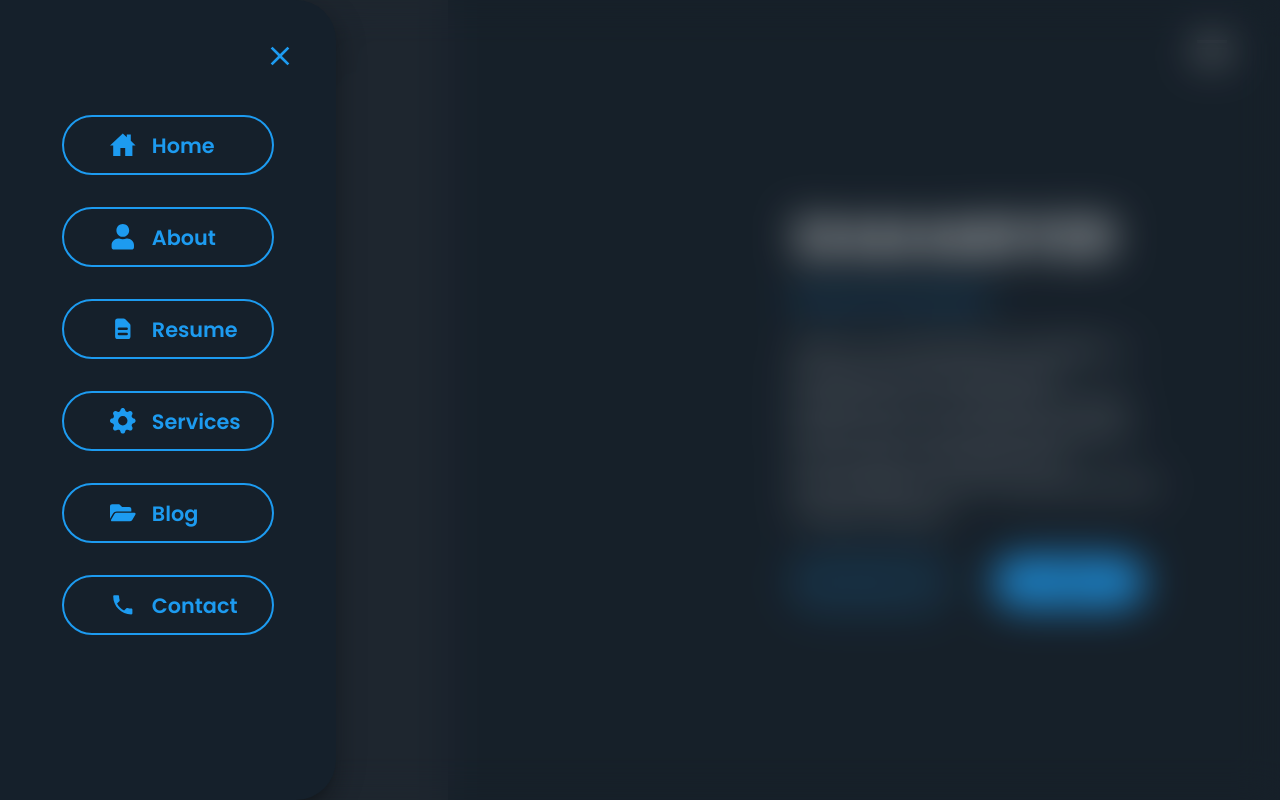
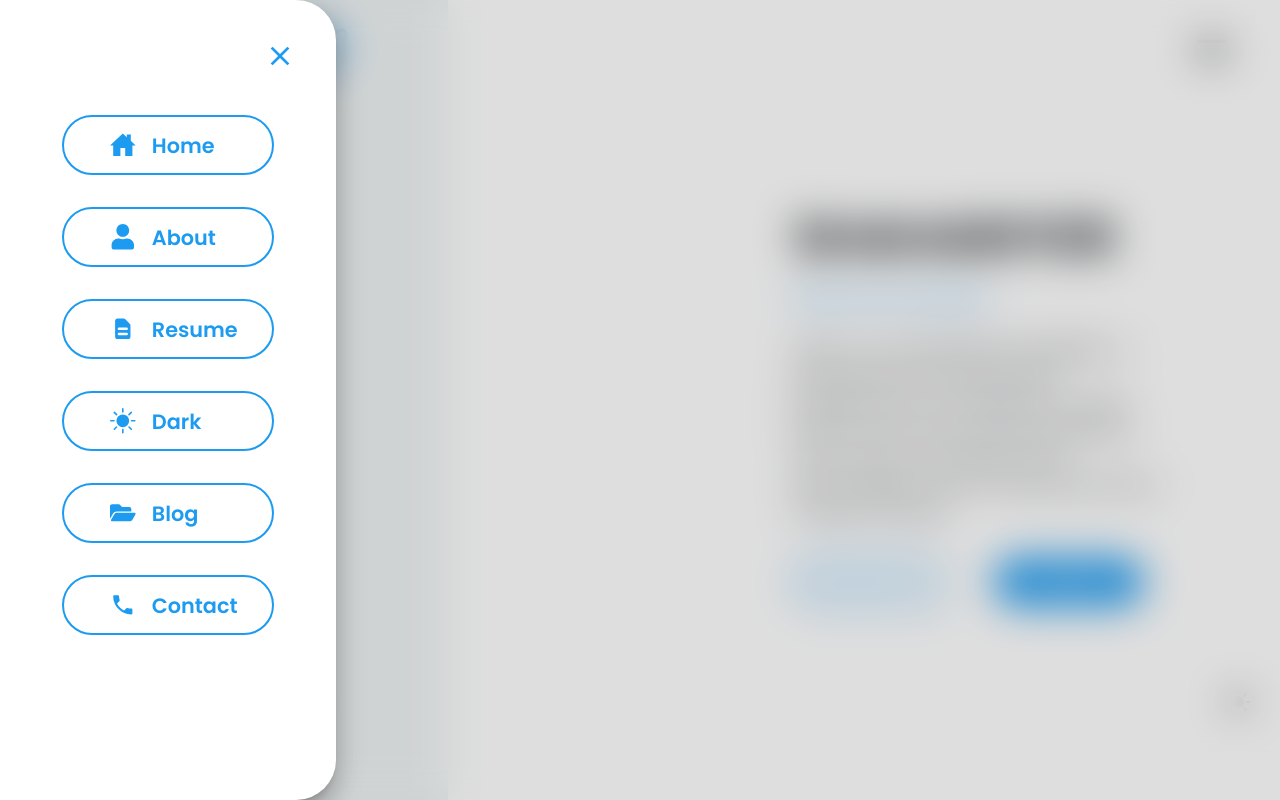
Before and after one commit to shahariyer-as/my-portfolio, a React (Create React App) app: page / in a window 1280 px wide. Both pictures are taken after a click on the icon 1212 px from the left and 50 px from the top of the page. Shown: the top 800 px of the page. Built offline with nearby package versions, Linux system fonts and the light colour scheme; a web font is replaced by a local one.

Commit message:
themes add

```diff
--- a/package.json
+++ b/package.json
@@ -14,7 +14,7 @@
     "react-dom": "^17.0.2",
     "react-fast-marquee": "^1.2.1",
     "react-helmet": "^6.1.0",
-    "react-icons": "^4.2.0",
+    "react-icons": "4.2.0",
     "react-reveal": "^1.2.2",
     "react-router-dom": "^5.2.0",
     "react-router-hash-link": "^2.4.3",
--- a/src/App.js
+++ b/src/App.js
@@ -1,25 +1,19 @@
-import React, { useContext } from 'react';
-import { BrowserRouter as Router, Route, Switch, Redirect } from 'react-router-dom';
+import React from 'react';
+import { BrowserRouter as Router, Redirect, Route, Switch } from 'react-router-dom';
 
-import { ThemeContext } from './contexts/ThemeContext';
-import { Main, BlogPage, ProjectPage } from './pages'
-import { BackToTop } from './components'
-import ScrollToTop from './utils/ScrollToTop'
+import { BackToTop } from './components';
+import { BlogPage, Main, ProjectPage } from './pages';
+import ScrollToTop from './utils/ScrollToTop';
 
-import './App.css'
+import './App.css';
+import ChangeTheme from './components/ChangeTheme/ChangeTheme';
 
 function App() {
-
-  const { theme } = useContext(ThemeContext);
-
-  console.log("%cDEVELOPER PORTFOLIO", `color:${theme.primary}; font-size:50px`);
-  console.log("%chttps://github.com/hhhrrrttt222111/developer-portfolio", `color:${theme.tertiary}; font-size:20px`);
-  // console.log = console.warn = console.error = () => {};
 
   return (
     <div className="app">
       <Router>
-        <ScrollToTop/>
+        <ScrollToTop />
         <Switch>
           <Route path="/" exact component={Main} />
           <Route path="/blog" exact component={BlogPage} />
@@ -29,6 +23,7 @@ function App() {
         </Switch>
       </Router>
       <BackToTop />
+      <ChangeTheme />
     </div>
   );
 }
--- /dev/null
+++ b/src/components/ChangeTheme/ChangeTheme.css
@@ -0,0 +1,24 @@
+.changeTheme {
+  position: fixed;
+  right: 10px;
+  bottom: 100px;
+  height: 30px;
+  font-size: 3rem;
+  z-index: 999;
+}
+
+.changeTheme button {
+  outline: none;
+  border: none;
+  cursor: pointer;
+  background: none;
+  padding: 20px;
+}
+
+@media screen and (max-width: 800px) {
+  .changeTheme {
+    right: -10px;
+    bottom: 90px;
+    font-size: 2.75rem;
+  }
+}
--- /dev/null
+++ b/src/components/ChangeTheme/ChangeTheme.js
@@ -0,0 +1,38 @@
+import { makeStyles } from '@material-ui/core';
+import React, { useContext } from 'react';
+import { BsFillBrightnessHighFill } from 'react-icons/bs';
+import { ThemeContext } from '../../contexts/ThemeContext';
+import './ChangeTheme.css';
+
+const ChangeTheme = () => {
+  const { theme, changeTheme, isDark } = useContext(ThemeContext);
+
+  const useStyles = makeStyles(() => ({
+    icon: {
+      fontSize: '1.5rem',
+      color: theme.buttonColor,
+      '&:hover': {
+        transform: 'scale(1.08)',
+        color: theme.tertiary,
+      },
+    },
+  }));
+
+  const classes = useStyles();
+
+  return (
+    <div
+      className='changeTheme'
+    >
+      <button onClick={changeTheme} aria-label='Back to top'>
+        {isDark ?
+          <BsFillBrightnessHighFill className={classes.icon} />
+          :
+          <BsFillBrightnessHighFill className={classes.icon} />
+        }
+      </button>
+    </div>
+  );
+};
+
+export default ChangeTheme;
--- a/src/components/Navbar/Navbar.js
+++ b/src/components/Navbar/Navbar.js
@@ -1,21 +1,23 @@
-import React, { useContext, useState } from 'react';
-import { NavHashLink as NavLink } from 'react-router-hash-link';
-import Fade from 'react-reveal/Fade';
-import { IoMenuSharp, IoHomeSharp } from 'react-icons/io5';
-import { HiDocumentText } from 'react-icons/hi';
-import { BsFillGearFill } from 'react-icons/bs';
-import { MdPhone } from 'react-icons/md';
-import { FaUser, FaFolderOpen } from 'react-icons/fa';
-import { makeStyles } from '@material-ui/core/styles';
-import Drawer from '@material-ui/core/Drawer';
-import CloseIcon from '@material-ui/icons/Close';
+import Drawer from "@material-ui/core/Drawer";
+import { makeStyles } from "@material-ui/core/styles";
+import CloseIcon from "@material-ui/icons/Close";
+import React, { useContext, useState } from "react";
+import { BsFillBrightnessHighFill } from "react-icons/bs";
+// import { BsFillMoonFill, BsFillSunFill } from 'react-icons/bs';
+import { FaFolderOpen, FaUser } from "react-icons/fa";
+import { HiDocumentText } from "react-icons/hi";
+import { IoHomeSharp, IoMenuSharp } from "react-icons/io5";
+import { MdPhone } from "react-icons/md";
+import Fade from "react-reveal/Fade";
+import { NavHashLink as NavLink } from "react-router-hash-link";
 
-import './Navbar.css';
-import { headerData } from '../../data/headerData';
-import { ThemeContext } from '../../contexts/ThemeContext';
+import { ThemeContext } from "../../contexts/ThemeContext";
+import { headerData } from "../../data/headerData";
+import "./Navbar.css";
 
 function Navbar() {
-    const { theme, setHandleDrawer } = useContext(ThemeContext);
+  const { theme, setHandleDrawer, changeTheme, isDark } =
+    useContext(ThemeContext);
 
   const [open, setOpen] = useState(false);
 
@@ -31,91 +33,91 @@ function Navbar() {
 
   const useStyles = makeStyles((t) => ({
     navMenu: {
-            fontSize: '2.5rem',
+      fontSize: "2.5rem",
       color: theme.tertiary,
-            cursor: 'pointer',
-            transform: 'translateY(-10px)',
-            transition: 'color 0.3s',
-            '&:hover': {
+      cursor: "pointer",
+      transform: "translateY(-10px)",
+      transition: "color 0.3s",
+      "&:hover": {
         color: theme.primary,
       },
-            [t.breakpoints.down('sm')]: {
-                fontSize: '2.5rem',
+      [t.breakpoints.down("sm")]: {
+        fontSize: "2.5rem",
       },
-            [t.breakpoints.down('xs')]: {
-                fontSize: '2rem',
+      [t.breakpoints.down("xs")]: {
+        fontSize: "2rem",
       },
     },
     MuiDrawer: {
-            padding: '0em 1.8em',
-            width: '14em',
-            fontFamily: ' var(--primaryFont)',
-            fontStyle: ' normal',
-            fontWeight: ' normal',
-            fontSize: ' 24px',
+      padding: "0em 1.8em",
+      width: "14em",
+      fontFamily: " var(--primaryFont)",
+      fontStyle: " normal",
+      fontWeight: " normal",
+      fontSize: " 24px",
       background: theme.secondary,
-            overflow: 'hidden',
-            borderTopRightRadius: '40px',
-            borderBottomRightRadius: '40px',
-            [t.breakpoints.down('sm')]: {
-                width: '12em',
+      overflow: "hidden",
+      borderTopRightRadius: "40px",
+      borderBottomRightRadius: "40px",
+      [t.breakpoints.down("sm")]: {
+        width: "12em",
       },
     },
     closebtnIcon: {
-            fontSize: '2rem',
-            fontWeight: 'bold',
-            cursor: 'pointer',
+      fontSize: "2rem",
+      fontWeight: "bold",
+      cursor: "pointer",
       color: theme.primary,
-            position: 'absolute',
+      position: "absolute",
       right: 40,
       top: 40,
-            transition: 'color 0.2s',
-            '&:hover': {
+      transition: "color 0.2s",
+      "&:hover": {
         color: theme.tertiary,
       },
-            [t.breakpoints.down('sm')]: {
+      [t.breakpoints.down("sm")]: {
         right: 20,
         top: 20,
       },
     },
     drawerItem: {
-            margin: '2rem auto',
-            borderRadius: '78.8418px',
+      margin: "2rem auto",
+      borderRadius: "78.8418px",
       background: theme.secondary,
       color: theme.primary,
-            width: '85%',
-            height: '60px',
-            display: 'flex',
-            alignItems: 'center',
-            justifyContent: 'space-evenly',
-            padding: '0 30px',
-            boxSizing: 'border-box',
-            border: '2px solid',
+      width: "85%",
+      height: "60px",
+      display: "flex",
+      alignItems: "center",
+      justifyContent: "space-evenly",
+      padding: "0 30px",
+      boxSizing: "border-box",
+      border: "2px solid",
       borderColor: theme.primary,
-            transition: 'background-color 0.2s, color 0.2s',
-            '&:hover': {
+      transition: "background-color 0.2s, color 0.2s",
+      "&:hover": {
         background: theme.primary,
         color: theme.secondary,
       },
-            [t.breakpoints.down('sm')]: {
-                width: '100%',
-                padding: '0 25px',
-                height: '55px',
+      [t.breakpoints.down("sm")]: {
+        width: "100%",
+        padding: "0 25px",
+        height: "55px",
       },
     },
     drawerLinks: {
-            fontFamily: 'var(--primaryFont)',
-            width: '50%',
-            fontSize: '1.3rem',
+      fontFamily: "var(--primaryFont)",
+      width: "50%",
+      fontSize: "1.3rem",
       fontWeight: 600,
-            [t.breakpoints.down('sm')]: {
-                fontSize: '1.125rem',
+      [t.breakpoints.down("sm")]: {
+        fontSize: "1.125rem",
       },
     },
     drawerIcon: {
-            fontSize: '1.6rem',
-            [t.breakpoints.down('sm')]: {
-                fontSize: '1.385rem',
+      fontSize: "1.6rem",
+      [t.breakpoints.down("sm")]: {
+        fontSize: "1.385rem",
       },
     },
   }));
@@ -124,159 +126,111 @@ function Navbar() {
 
   const shortname = (name) => {
     if (name.length > 12) {
-            return name.split(' ')[0];
+      return name.split(" ")[0];
     } else {
       return name;
     }
   };
 
   return (
-        <div className='navbar'>
-            <div className='navbar--container'>
-                <h1 style={{ color: theme.secondary }}>
-                    {shortname(headerData.name)}
-                </h1>
+    <div className="navbar">
+      <div className="navbar--container">
+        <h1 style={{ color: theme.primary }}>{shortname(headerData.name)}</h1>
 
         <IoMenuSharp
           className={classes.navMenu}
           onClick={handleDrawerOpen}
-                    aria-label='Menu'
+          aria-label="Menu"
         />
       </div>
       <Drawer
-                variant='temporary'
+        variant="temporary"
         onClose={(event, reason) => {
-                    if (reason !== 'backdropClick') {
+          if (reason !== "backdropClick") {
             handleDrawerClose();
-                    } else if (reason !== 'escapeKeyDown') {
+          } else if (reason !== "escapeKeyDown") {
             handleDrawerClose();
           }
         }}
-                anchor='left'
+        anchor="left"
         open={open}
         classes={{ paper: classes.MuiDrawer }}
-                className='drawer'
+        className="drawer"
         disableScrollLock={true}
       >
-                <div className='div-closebtn'>
+        <div className="div-closebtn">
           <CloseIcon
             onClick={handleDrawerClose}
             onKeyDown={(e) => {
-                            if (e.key === ' ' || e.key === 'Enter') {
+              if (e.key === " " || e.key === "Enter") {
                 e.preventDefault();
                 handleDrawerClose();
               }
             }}
             className={classes.closebtnIcon}
-                        role='button'
-                        tabIndex='0'
-                        aria-label='Close'
+            role="button"
+            tabIndex="0"
+            aria-label="Close"
           />
         </div>
         <br />
 
         <div onClick={handleDrawerClose}>
-                    <div className='navLink--container'>
+          <div className="navLink--container">
             <Fade left>
-                            <NavLink
-                                to='/'
-                                smooth={true}
-                                spy='true'
-                                duration={2000}
-                            >
+              <NavLink to="/" smooth={true} spy="true" duration={2000}>
                 <div className={classes.drawerItem}>
-                                    <IoHomeSharp
-                                        className={classes.drawerIcon}
-                                    />
-                                    <span className={classes.drawerLinks}>
-                                        Home
-                                    </span>
+                  <IoHomeSharp className={classes.drawerIcon} />
+                  <span className={classes.drawerLinks}>Home</span>
                 </div>
               </NavLink>
             </Fade>
 
             <Fade left>
-                            <NavLink
-                                to='/#about'
-                                smooth={true}
-                                spy='true'
-                                duration={2000}
-                            >
+              <NavLink to="/#about" smooth={true} spy="true" duration={2000}>
                 <div className={classes.drawerItem}>
                   <FaUser className={classes.drawerIcon} />
-                                    <span className={classes.drawerLinks}>
-                                        About
-                                    </span>
+                  <span className={classes.drawerLinks}>About</span>
                 </div>
               </NavLink>
             </Fade>
 
             <Fade left>
-                            <NavLink
-                                to='/#resume'
-                                smooth={true}
-                                spy='true'
-                                duration={2000}
-                            >
+              <NavLink to="/#resume" smooth={true} spy="true" duration={2000}>
                 <div className={classes.drawerItem}>
-                                    <HiDocumentText
-                                        className={classes.drawerIcon}
-                                    />
-                                    <span className={classes.drawerLinks}>
-                                        Resume
-                                    </span>
+                  <HiDocumentText className={classes.drawerIcon} />
+                  <span className={classes.drawerLinks}>Resume</span>
                 </div>
               </NavLink>
             </Fade>
 
             <Fade left>
-                            <NavLink
-                                to='/#services'
-                                smooth={true}
-                                spy='true'
-                                duration={2000}
-                            >
+              <div className={classes.drawerItem} onClick={changeTheme}>
+                {isDark ? (
+                  <BsFillBrightnessHighFill className={classes.drawerIcon} />
+                ) : (
+                  <BsFillBrightnessHighFill className={classes.drawerIcon} />
+                )}
+                <span className={classes.drawerLinks}>
+                  {isDark ? "Light" : "Dark"}
+                </span>
+              </div>
+            </Fade>
+
+            <Fade left>
+              <NavLink to="/#blog" smooth={true} spy="true" duration={2000}>
                 <div className={classes.drawerItem}>
-                                    <BsFillGearFill
-                                        className={classes.drawerIcon}
-                                    />
-                                    <span className={classes.drawerLinks}>
-                                        Services
-                                    </span>
+                  <FaFolderOpen className={classes.drawerIcon} />
+                  <span className={classes.drawerLinks}>Blog</span>
                 </div>
               </NavLink>
             </Fade>
 
             <Fade left>
-                            <NavLink
-                                to='/#blog'
-                                smooth={true}
-                                spy='true'
-                                duration={2000}
-                            >
-                                <div className={classes.drawerItem}>
-                                    <FaFolderOpen
-                                        className={classes.drawerIcon}
-                                    />
-                                    <span className={classes.drawerLinks}>
-                                        Blog
-                                    </span>
-                                </div>
-                            </NavLink>
-                        </Fade>
-
-                        <Fade left>
-                            <NavLink
-                                to='/#contacts'
-                                smooth={true}
-                                spy='true'
-                                duration={2000}
-                            >
+              <NavLink to="/#contacts" smooth={true} spy="true" duration={2000}>
                 <div className={classes.drawerItem}>
                   <MdPhone className={classes.drawerIcon} />
-                                    <span className={classes.drawerLinks}>
-                                        Contact
-                                    </span>
+                  <span className={classes.drawerLinks}>Contact</span>
                 </div>
               </NavLink>
             </Fade>
--- a/src/contexts/ThemeContext.js
+++ b/src/contexts/ThemeContext.js
@@ -1,21 +1,30 @@
-import React, { createContext, useState } from 'react'
+import React, { createContext, useState } from 'react';
 
-import { themeData } from '../data/themeData'
+import { theDarkTheme, theLightTheme } from '../theme/theme';
 
 export const ThemeContext = createContext()
 
 function ThemeContextProvider(props) {
     // eslint-disable-next-line
-    const [theme, setTheme] = useState(themeData.theme)
-    const [drawerOpen, setDrawerOpen] = useState(false)
+    const [theme, setTheme] = useState(theLightTheme);
+    const [drawerOpen, setDrawerOpen] = useState(false);
+    const [isDark, setDark] = useState(false);
 
     const setHandleDrawer = () => {
         setDrawerOpen(!drawerOpen)
     }
 
+    const changeTheme = () => {
+        if (isDark) {
+            setTheme(theLightTheme);
+            setDark(false);
+        } else {
+            setTheme(theDarkTheme);
+            setDark(true);
+        }
+    }
 
-
-    const value = { theme, drawerOpen, setHandleDrawer }
+    const value = { theme, drawerOpen, setHandleDrawer, changeTheme, isDark }
     return (
         <ThemeContext.Provider value={value}>
             {props.children}
```
Also changed, not shown: 1 other file (tests, documents, lock files or other folders). Lines whose indentation alone changed are shown as unchanged.
